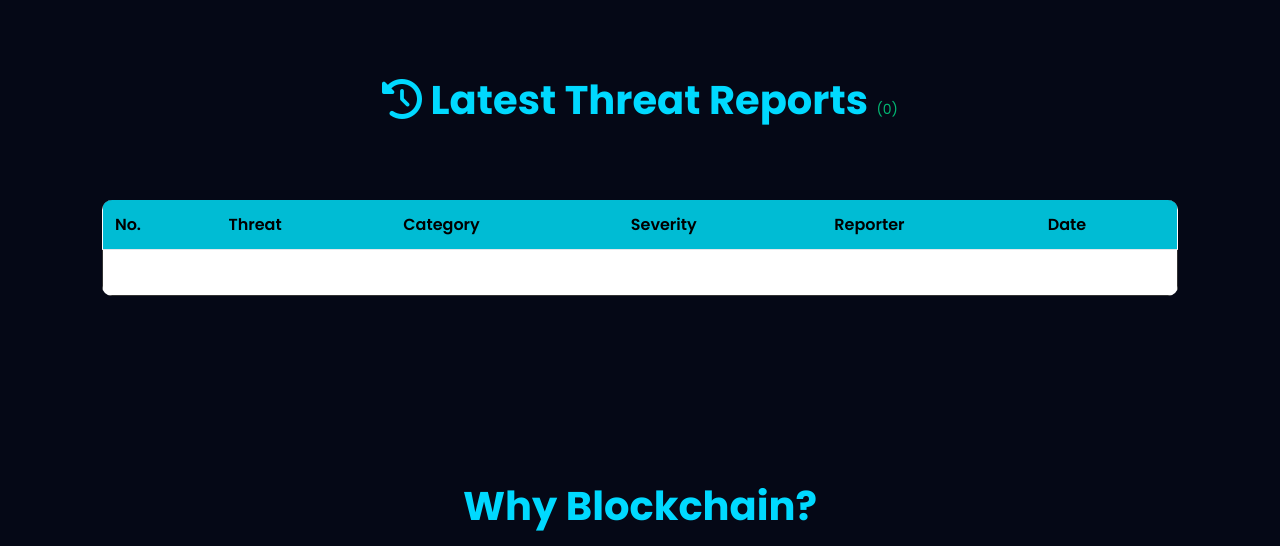
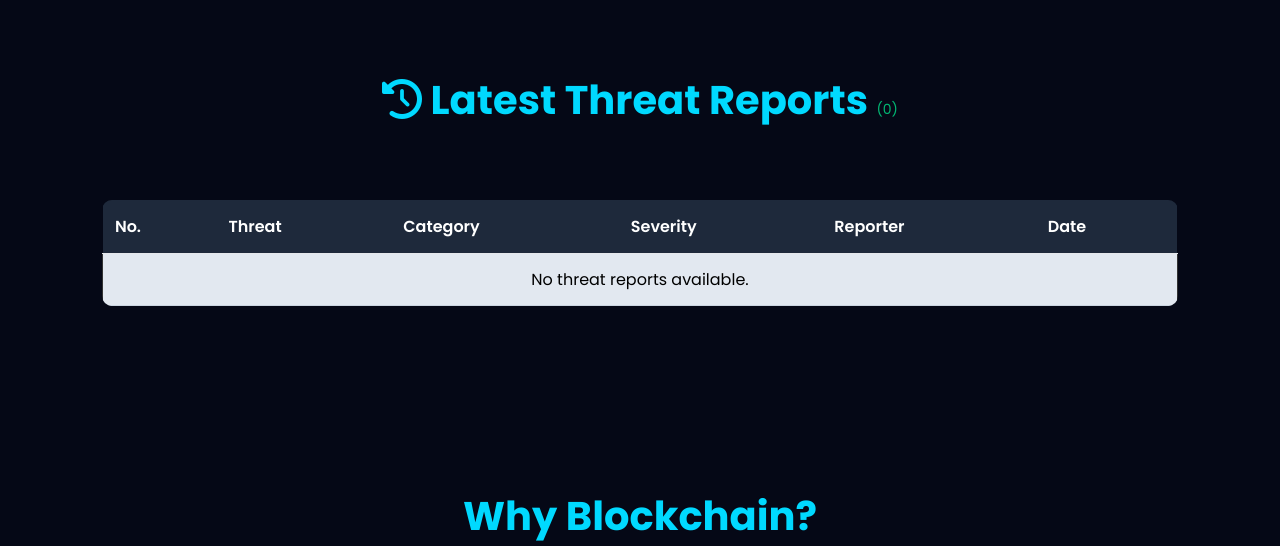
Before and after one commit to Gaganshekar/blockchain-cyber-threat-intelligence, a Flask app: page / in a window 1280 px wide. Shown: the part 4315-4861 px from the top of the page. Run offline with Flask 3, Linux system fonts and the light colour scheme; data that the repository does not hold is empty.

Commit message:
Fix table visibility and styling

```diff
--- a/static/css/style.css
+++ b/static/css/style.css
@@ -2260,3 +2260,41 @@ tbody tr:hover {
     font-weight: normal;
     opacity: 0.7;
 }
+/* ==================================================
+   TABLE VISIBILITY
+   ================================================== */
+
+table {
+    width: 100%;
+    border-collapse: collapse;
+    margin-top: 20px;
+    background: transparent;
+}
+
+table th {
+    background: #1e293b;
+    color: #ffffff;
+    padding: 14px 12px;
+    text-align: left;
+    font-weight: 600;
+}
+
+table td {
+    padding: 13px 12px;
+    color: #000000;
+    background: #e2e8f0;
+    border-bottom: 1px solid #cbd5e1;
+}
+
+/* Same background for odd and even rows */
+table tbody tr:nth-child(odd) td,
+table tbody tr:nth-child(even) td {
+    background: #e2e8f0;
+    color: #000000;
+}
+
+/* Hover */
+table tbody tr:hover td {
+    background: #cbd5e1;
+    color: #000000;
+}
```
